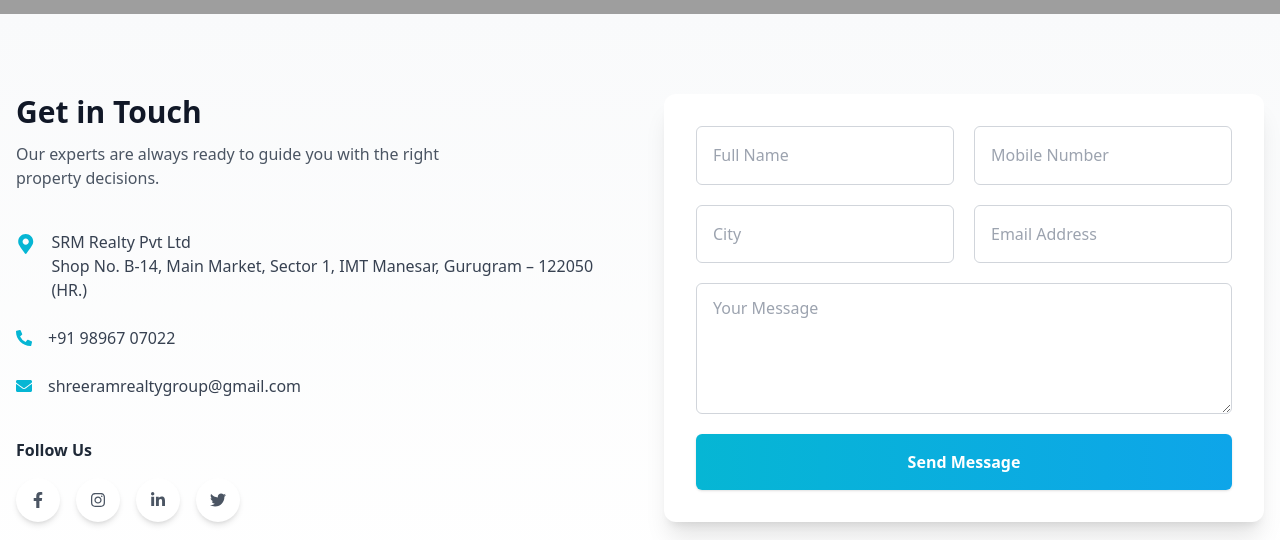
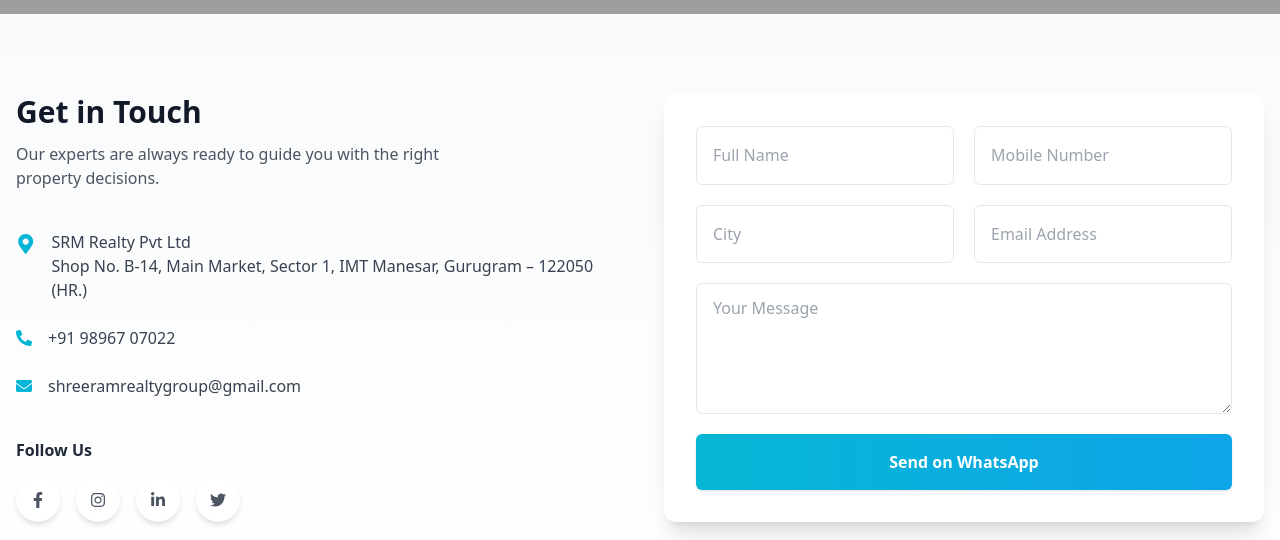
Before and after one commit to rajat804/Synerzi, a React (Vite) app: page /contact in a window 1280 px wide. Shown: the part 940-1480 px from the top of the page. Built offline with nearby package versions, Linux system fonts and the light colour scheme; grey boxes are pictures that could not be loaded; the HTML template or start-up script is replaced by a standard one.

Commit message:
contact form update

```diff
--- a/src/components/ContactForm.jsx
+++ b/src/components/ContactForm.jsx
@@ -1,44 +1,99 @@
+import { useState } from "react";
+
 const ContactForm = () => {
+  const [formData, setFormData] = useState({
+    name: "",
+    phone: "",
+    city: "",
+    email: "",
+    message: "",
+  });
+
+  const handleChange = (e) => {
+    setFormData({ ...formData, [e.target.name]: e.target.value });
+  };
+
+  const handleSubmit = (e) => {
+    e.preventDefault();
+
+    const whatsappNumber = "919896707022"; // country code ke sath
+
+    const whatsappMessage = `
+        Hello SRM 👋
+        I am interested in your property.
+
+        👤 Name: ${formData.name}
+        📞 Phone: ${formData.phone}
+        🏙️ City: ${formData.city}
+        📧 Email: ${formData.email}
+        📝 Message: ${formData.message}
+    `;
+
+    const whatsappURL = `https://wa.me/${whatsappNumber}?text=${encodeURIComponent(
+      whatsappMessage,
+    )}`;
+
+    window.open(whatsappURL, "_blank");
+  };
+
   return (
-    <form className="bg-white rounded-xl shadow-xl p-8 grid grid-cols-1 md:grid-cols-2 gap-5">
+    <form
+      onSubmit={handleSubmit}
+      className="bg-white rounded-xl shadow-xl p-8 grid grid-cols-1 md:grid-cols-2 gap-5"
+    >
       <input
         type="text"
+        name="name"
         placeholder="Full Name"
-        className="border border-gray-300 rounded-md px-4 py-3 focus:outline-none focus:ring-2 focus:ring-[#06B6D4]"
+        value={formData.name}
+        onChange={handleChange}
+        className="border rounded-md px-4 py-3 focus:ring-2 focus:ring-[#06B6D4]"
         required
       />
 
       <input
         type="tel"
+        name="phone"
         placeholder="Mobile Number"
-        className="border border-gray-300 rounded-md px-4 py-3 focus:outline-none focus:ring-2 focus:ring-[#06B6D4]"
+        value={formData.phone}
+        onChange={handleChange}
+        className="border rounded-md px-4 py-3 focus:ring-2 focus:ring-[#06B6D4]"
         required
       />
 
       <input
         type="text"
+        name="city"
         placeholder="City"
-        className="border border-gray-300 rounded-md px-4 py-3 focus:outline-none focus:ring-2 focus:ring-[#06B6D4]"
+        value={formData.city}
+        onChange={handleChange}
+        className="border rounded-md px-4 py-3 focus:ring-2 focus:ring-[#06B6D4]"
       />
 
       <input
         type="email"
+        name="email"
         placeholder="Email Address"
-        className="border border-gray-300 rounded-md px-4 py-3 focus:outline-none focus:ring-2 focus:ring-[#06B6D4]"
+        value={formData.email}
+        onChange={handleChange}
+        className="border rounded-md px-4 py-3 focus:ring-2 focus:ring-[#06B6D4]"
         required
       />
 
       <textarea
+        name="message"
         placeholder="Your Message"
         rows="4"
-        className="md:col-span-2 border border-gray-300 rounded-md px-4 py-3 focus:outline-none focus:ring-2 focus:ring-[#06B6D4]"
+        value={formData.message}
+        onChange={handleChange}
+        className="md:col-span-2 border rounded-md px-4 py-3 focus:ring-2 focus:ring-[#06B6D4]"
       ></textarea>
 
       <button
         type="submit"
-        className="md:col-span-2 bg-gradient-to-r from-[#06B6D4] to-[#0EA5E9] text-white py-3 rounded-md font-semibold shadow hover:scale-[1.02] transition-transform"
+        className="md:col-span-2 bg-gradient-to-r from-[#06B6D4] to-[#0EA5E9] text-white py-3 rounded-md font-semibold shadow hover:scale-[1.02] transition"
       >
-        Send Message
+        Send on WhatsApp
       </button>
     </form>
   );
```
